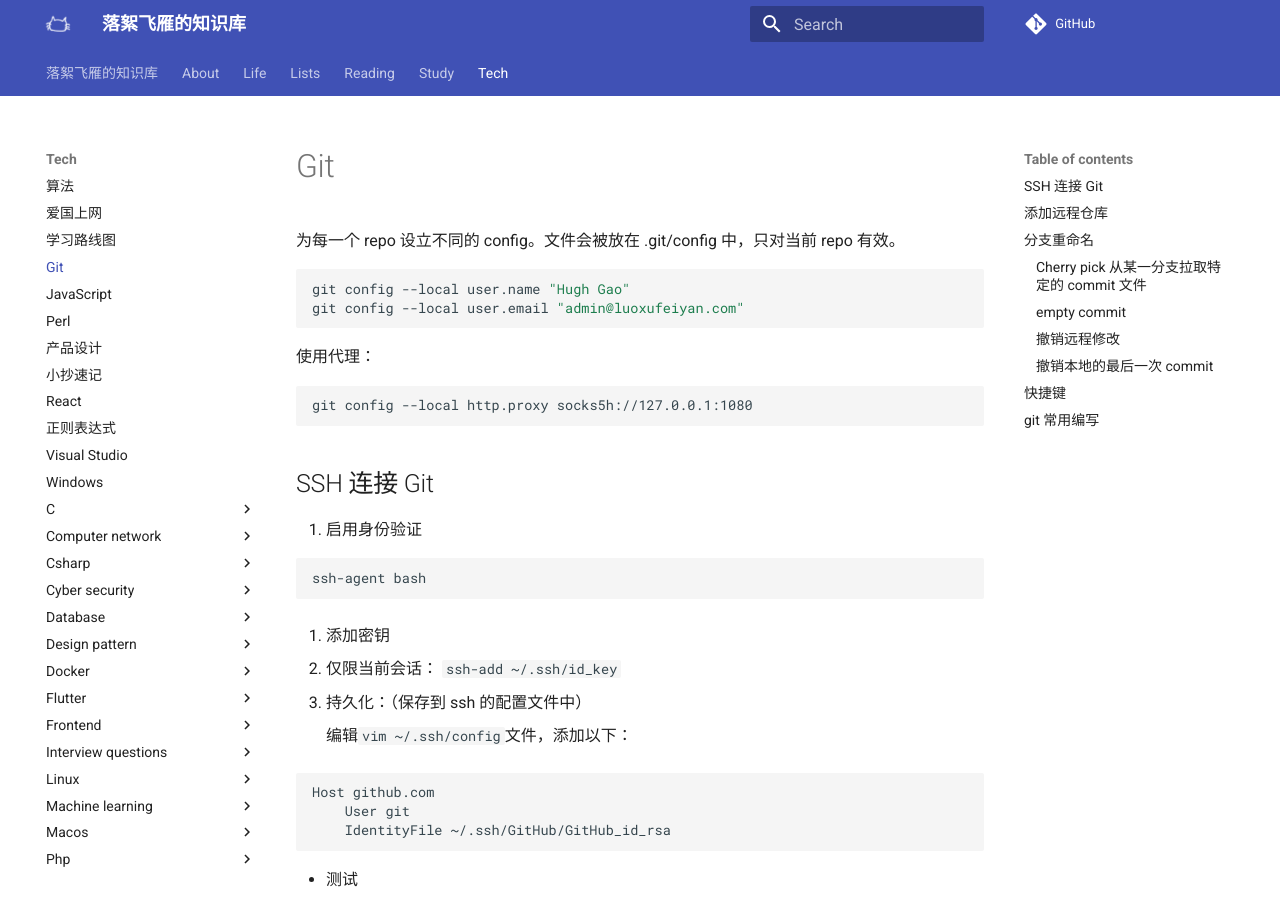
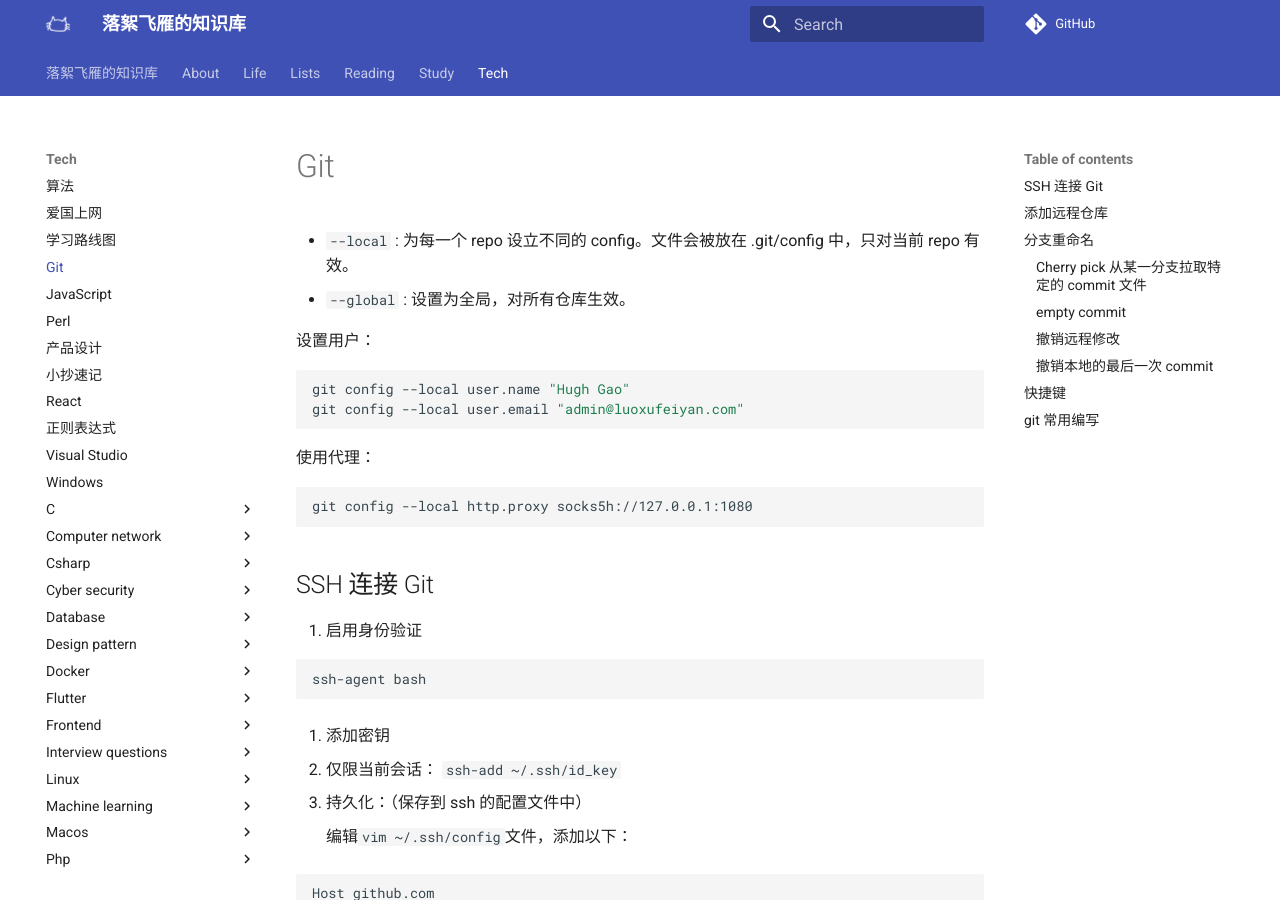
Before and after one commit to luoxufeiyan/wiki.luoxufeiyan.com, an MkDocs documentation site: the page built from docs/tech/git.md, in a window 1280 px wide and 900 px high. Built offline with MkDocs 1.6.1 and Material for MkDocs 9.7.7, drawn with Linux system fonts in a browser that asks for light colours; comment, search, counter and statistics services are not loaded.

Commit message:
update git

````diff
--- a/docs/tech/git.md
+++ b/docs/tech/git.md
@@ -1,6 +1,9 @@
 # Git
 
-为每一个 repo 设立不同的 config。文件会被放在 .git/config 中，只对当前 repo 有效。
+- `--local` : 为每一个 repo 设立不同的 config。文件会被放在 .git/config 中，只对当前 repo 有效。
+- `--global` : 设置为全局，对所有仓库生效。
+
+设置用户：
 
 ```shell
 git config --local user.name "Hugh Gao"
````
